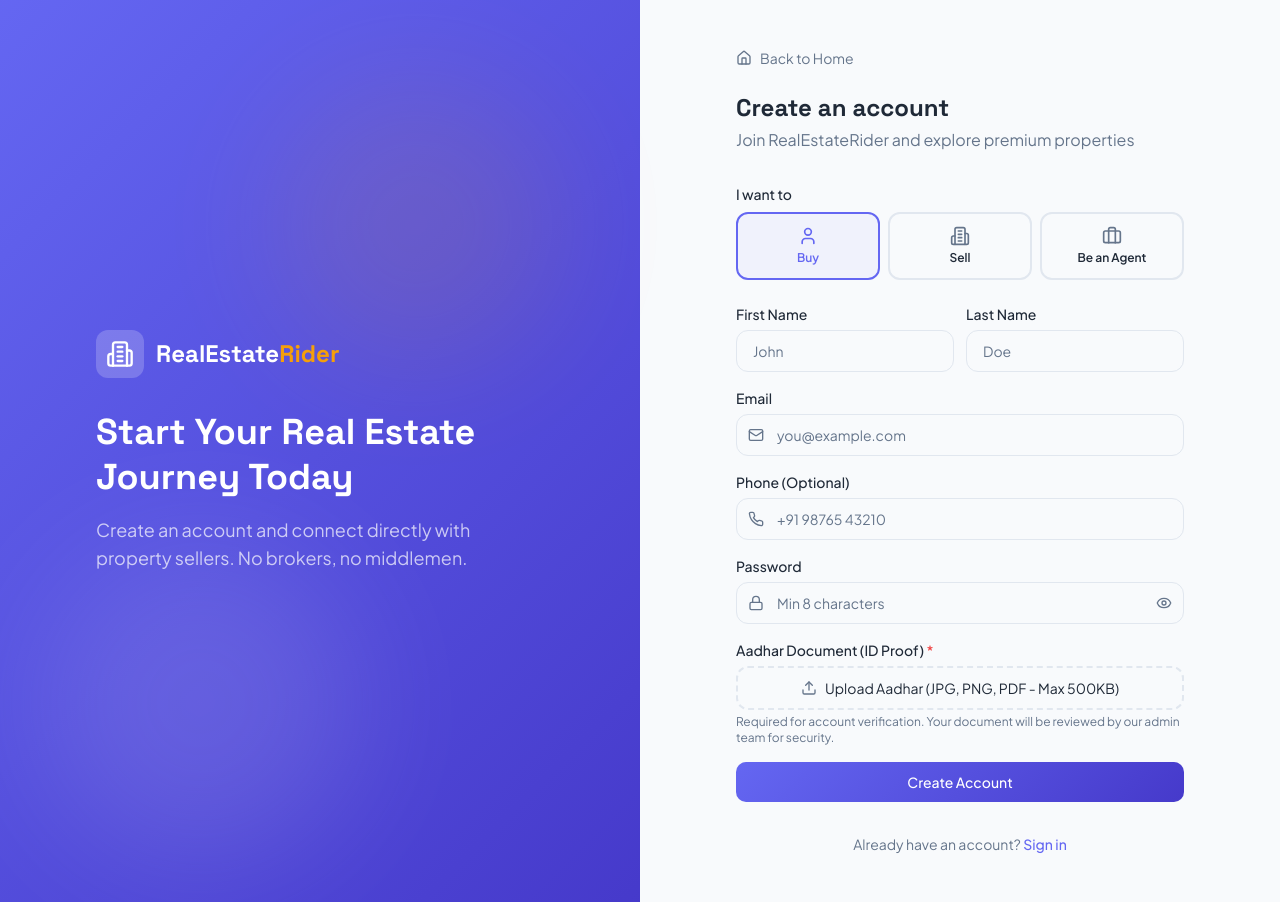
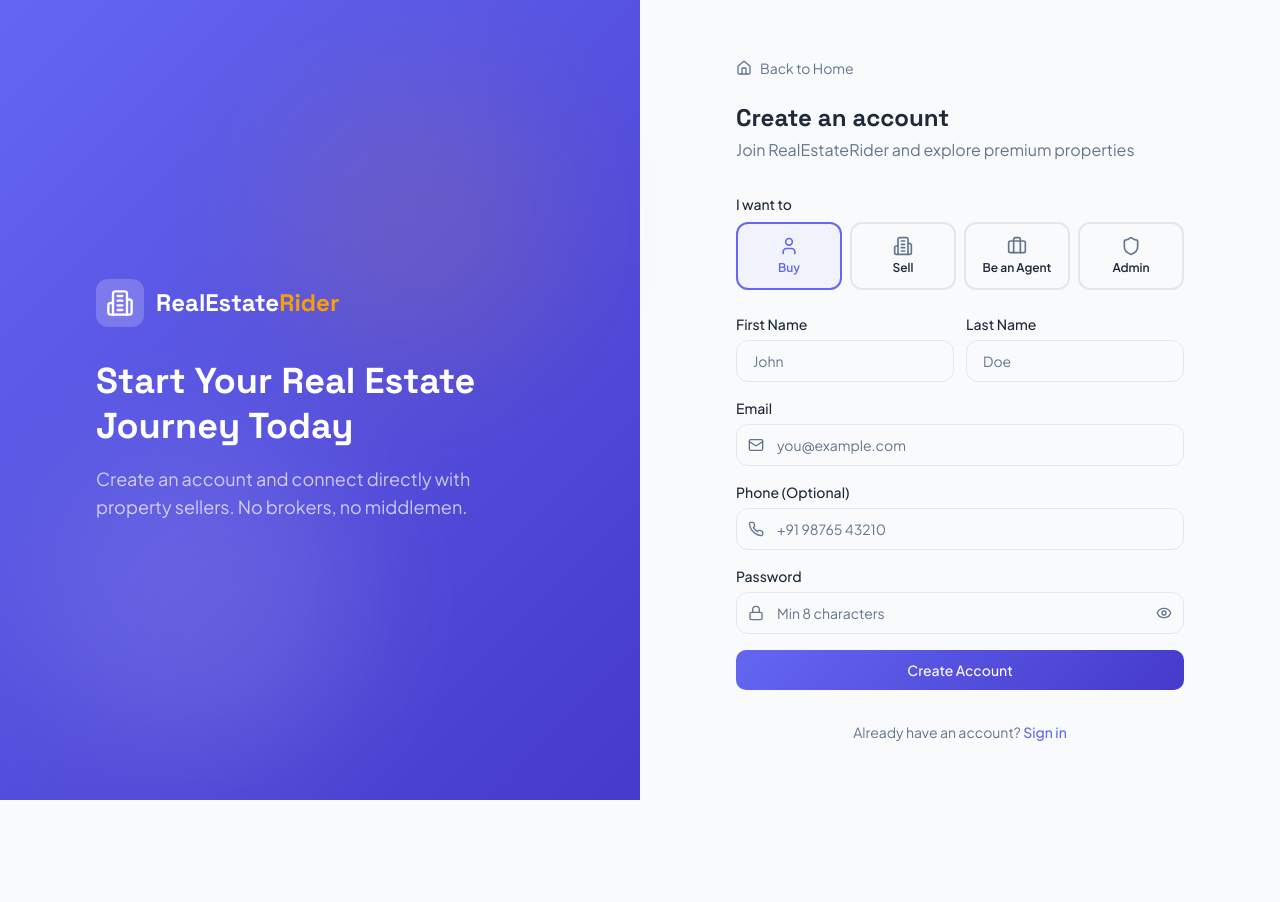
Before and after one commit to PAVAN2627/RealEstateRider, a React (Vite) app: page /register in a window 1280 px wide. After the commit the page ends 800 px from the top, so only its background shows below. Built offline with nearby package versions, Linux system fonts and the light colour scheme; no server answers; the HTML template or start-up script is replaced by a standard one.

Commit message:
Ipdated Register

```diff
--- a/src/pages/Register.tsx
+++ b/src/pages/Register.tsx
@@ -1,6 +1,6 @@
 import { useState, useEffect } from "react";
 import { useNavigate, Link } from "react-router-dom";
-import { Building2, Mail, Lock, Eye, EyeOff, User, Briefcase, Phone, Home, Upload } from "lucide-react";
+import { Building2, Mail, Lock, Eye, EyeOff, User, Briefcase, Phone, Home, Upload, Shield } from "lucide-react";
 import { Button } from "@/components/ui/button";
 import { motion } from "framer-motion";
 import { useAuth } from "@/hooks/useAuth";
@@ -18,7 +18,7 @@ const Register = () => {
   const navigate = useNavigate();
   const { register, isAuthenticated, user } = useAuth();
   const [showPassword, setShowPassword] = useState(false);
-  const [role, setRole] = useState<"buyer" | "seller" | "agent">("buyer");
+  const [role, setRole] = useState<"buyer" | "seller" | "agent" | "admin">("buyer");
   const [email, setEmail] = useState("");
   const [password, setPassword] = useState("");
   const [firstName, setFirstName] = useState("");
@@ -26,6 +26,7 @@ const Register = () => {
   const [phone, setPhone] = useState("");
   const [loading, setLoading] = useState(false);
   const [aadharDocument, setAadharDocument] = useState<File | null>(null);
+  const [adminSecretKey, setAdminSecretKey] = useState("");
 
   /**
    * Redirect authenticated users to dashboard or pending approval page
@@ -45,7 +46,7 @@ const Register = () => {
   /**
    * Map UI role to UserRole enum
    */
-  const mapToUserRole = (uiRole: "buyer" | "seller" | "agent"): UserRole => {
+  const mapToUserRole = (uiRole: "buyer" | "seller" | "agent" | "admin"): UserRole => {
     switch (uiRole) {
       case "buyer":
         return UserRole.BUYER;
@@ -53,6 +54,8 @@ const Register = () => {
         return UserRole.SELLER;
       case "agent":
         return UserRole.AGENT;
+      case "admin":
+        return UserRole.ADMIN;
       default:
         return UserRole.BUYER;
     }
@@ -66,7 +69,13 @@ const Register = () => {
     e.preventDefault();
 
     // Validation
-    if (!email || !password || !firstName || !lastName) {
+    if (!email || !password) {
+      toast.error("Please fill in all required fields");
+      return;
+    }
+
+    // Validate name for non-admin users
+    if (role !== "admin" && (!firstName || !lastName)) {
       toast.error("Please fill in all required fields");
       return;
     }
@@ -76,8 +85,20 @@ const Register = () => {
       return;
     }
 
-    // Validate Aadhar document for all users
-    if (!aadharDocument) {
+    // Validate admin secret key if role is admin
+    if (role === "admin") {
+      if (!adminSecretKey || adminSecretKey.trim().length === 0) {
+        toast.error("Admin secret key is required");
+        return;
+      }
+      if (adminSecretKey !== import.meta.env.VITE_ADMIN_SECRET_KEY) {
+        toast.error("Invalid admin secret key");
+        return;
+      }
+    }
+
+    // Validate Aadhar document only for Sellers and Agents
+    if ((role === "seller" || role === "agent") && !aadharDocument) {
       toast.error("Please upload your Aadhar document for verification");
       return;
     }
@@ -85,10 +106,12 @@ const Register = () => {
     setLoading(true);
     try {
       const userRole = mapToUserRole(role);
-      const userId = await register(email, password, userRole);
+      const fullName = role === "admin" ? "Admin" : `${firstName} ${lastName}`.trim();
+      const userPhone = role === "admin" ? "" : phone;
+      const userId = await register(email, password, userRole, fullName, userPhone);
 
-      // Upload Aadhar document for all users
-      if (aadharDocument && userId) {
+      // Upload Aadhar document only for Sellers and Agents
+      if ((role === "seller" || role === "agent") && aadharDocument && userId) {
         try {
           const { uploadAadharDocument } = await import("@/services/storageService");
           const { updateUserProfile } = await import("@/services/userService");
@@ -181,11 +204,12 @@ const Register = () => {
           {/* Role Selection */}
           <div className="mb-6">
             <label className="text-sm font-medium text-foreground mb-2 block">I want to</label>
-            <div className="grid grid-cols-3 gap-2">
+            <div className="grid grid-cols-4 gap-2">
               {([
                 { value: "buyer" as const, label: "Buy", icon: User },
                 { value: "seller" as const, label: "Sell", icon: Building2 },
                 { value: "agent" as const, label: "Be an Agent", icon: Briefcase },
+                { value: "admin" as const, label: "Admin", icon: Shield },
               ]).map((r) => (
                 <button
                   key={r.value}
@@ -205,6 +229,8 @@ const Register = () => {
           </div>
 
           <form onSubmit={handleRegister} className="space-y-4">
+            {/* Name fields - Only for non-admin users */}
+            {role !== "admin" && (
               <div className="grid grid-cols-2 gap-3">
                 <div>
                   <label className="text-sm font-medium text-foreground mb-1.5 block">First Name</label>
@@ -231,6 +257,7 @@ const Register = () => {
                   />
                 </div>
               </div>
+            )}
 
             <div>
               <label className="text-sm font-medium text-foreground mb-1.5 block">Email</label>
@@ -248,6 +275,8 @@ const Register = () => {
               </div>
             </div>
 
+            {/* Phone field - Only for non-admin users */}
+            {role !== "admin" && (
               <div>
                 <label className="text-sm font-medium text-foreground mb-1.5 block">Phone (Optional)</label>
                 <div className="relative">
@@ -262,6 +291,7 @@ const Register = () => {
                   />
                 </div>
               </div>
+            )}
 
             <div>
               <label className="text-sm font-medium text-foreground mb-1.5 block">Password</label>
@@ -288,7 +318,32 @@ const Register = () => {
               </div>
             </div>
 
-            {/* Aadhar Document Upload - Required for All Users */}
+            {/* Admin Secret Key - Only shown when Admin role is selected */}
+            {role === "admin" && (
+              <div>
+                <label className="text-sm font-medium text-foreground mb-1.5 block">
+                  Admin Secret Key <span className="text-destructive">*</span>
+                </label>
+                <div className="relative">
+                  <Shield className="absolute left-3 top-1/2 -translate-y-1/2 w-4 h-4 text-muted-foreground" />
+                  <input
+                    type="password"
+                    value={adminSecretKey}
+                    onChange={(e) => setAdminSecretKey(e.target.value)}
+                    placeholder="Enter admin secret key"
+                    required={role === "admin"}
+                    disabled={loading}
+                    className="w-full pl-10 pr-4 py-2.5 rounded-xl border border-input bg-background text-sm text-foreground placeholder:text-muted-foreground focus:outline-none focus:ring-2 focus:ring-ring disabled:opacity-50"
+                  />
+                </div>
+                <p className="text-xs text-muted-foreground mt-1">
+                  Contact system administrator for the admin secret key
+                </p>
+              </div>
+            )}
+
+            {/* Aadhar Document Upload - Only for Sellers and Agents */}
+            {(role === "seller" || role === "agent") && (
               <div>
                 <label className="text-sm font-medium text-foreground mb-1.5 block">
                   Aadhar Document (ID Proof) <span className="text-destructive">*</span>
@@ -331,6 +386,7 @@ const Register = () => {
                   Required for account verification. Your document will be reviewed by our admin team for security.
                 </p>
               </div>
+            )}
 
             <Button
               type="submit"
```
Lines whose indentation alone changed are shown as unchanged.
